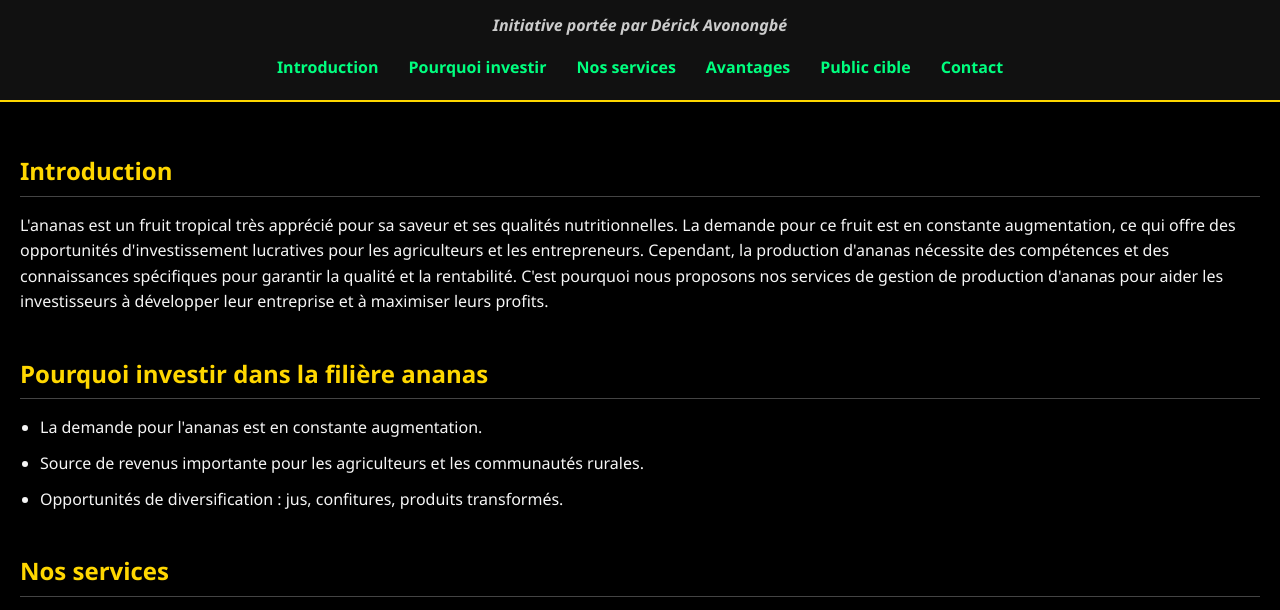
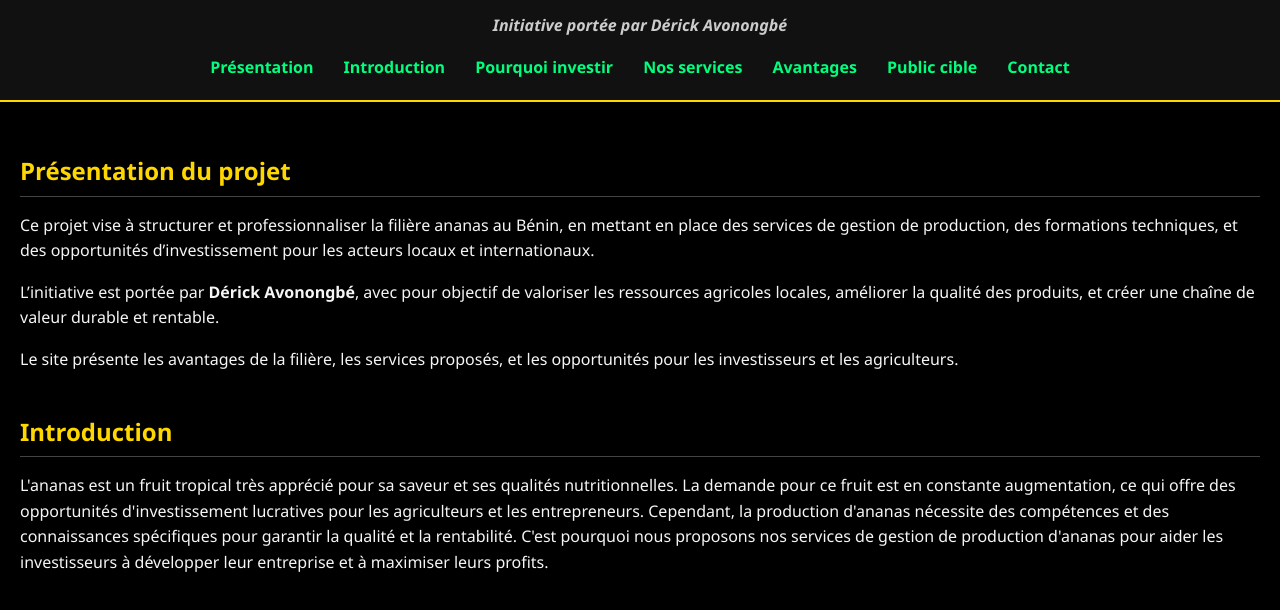
Before and after one commit to joanelcode229/-Derick-Agro-Services-, a plain HTML site: page index.html in a window 1280 px wide. Shown: the part 137-747 px from the top of the page. Drawn offline with Linux system fonts and the light colour scheme.

Commit message:
Update index.html

```diff
--- a/index.html
+++ b/index.html
@@ -13,6 +13,7 @@
     <p><strong>Initiative portée par Dérick Avonongbé</strong></p>
     <nav>
       <ul>
+        <li><a href="#presentation">Présentation</a></li>
         <li><a href="#introduction">Introduction</a></li>
         <li><a href="#importance">Pourquoi investir</a></li>
         <li><a href="#services">Nos services</a></li>
@@ -24,6 +25,19 @@
   </header>
 
   <main>
+    <section id="presentation">
+      <h2>Présentation du projet</h2>
+      <p>
+        Ce projet vise à structurer et professionnaliser la filière ananas au Bénin, en mettant en place des services de gestion de production, des formations techniques, et des opportunités d’investissement pour les acteurs locaux et internationaux.
+      </p>
+      <p>
+        L’initiative est portée par <strong>Dérick Avonongbé</strong>, avec pour objectif de valoriser les ressources agricoles locales, améliorer la qualité des produits, et créer une chaîne de valeur durable et rentable.
+      </p>
+      <p>
+        Le site présente les avantages de la filière, les services proposés, et les opportunités pour les investisseurs et les agriculteurs.
+      </p>
+    </section>
+
     <section id="introduction">
       <h2>Introduction</h2>
       <p>
```
